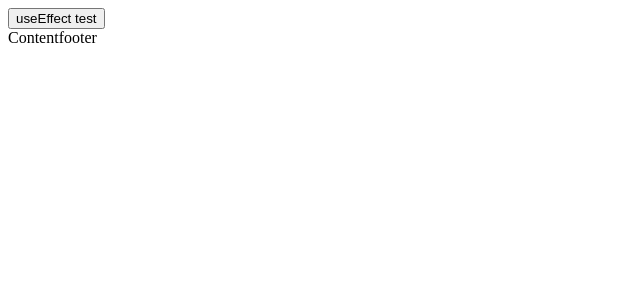
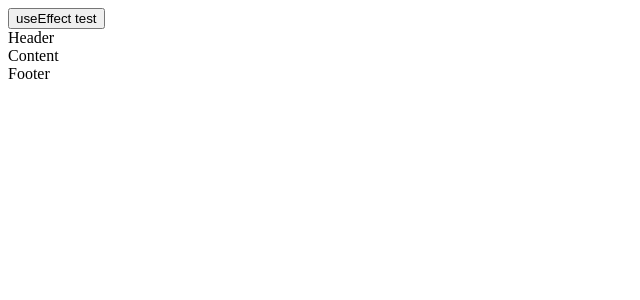
Before and after one commit to cheonseungmin/studying-mobx, a React (Create React App) app: page / in a window 1280 px wide. Shown: the top 300 px of the page, without its empty margins (0-640 px from the left). Built offline with nearby package versions, Linux system fonts and the light colour scheme.

Commit message:
중첩 observable도 1번만 렌더됨

```diff
--- a/src/component/foo/ContentComponent.tsx
+++ b/src/component/foo/ContentComponent.tsx
@@ -1,11 +1,21 @@
+import { observer } from "mobx-react";
 import React, { useContext } from "react";
+import FooterComponent from "./FooterComponent";
+import Store from "./Store";
 
 interface Props {}
 
-const ContentComponent: React.FC<Props> = ({}) => {
-	console.log("ContentComponent render");
+const ContentComponent = observer(() => {
+	const { a, b } = Store.instance;
 
-	return <>Content</>;
-};
+	console.log("render Content");
+	return (
+		<>
+			Content
+			<br />
+			<FooterComponent />
+		</>
+	);
+});
 
 export default ContentComponent;
--- a/src/component/foo/FooterComponent.tsx
+++ b/src/component/foo/FooterComponent.tsx
@@ -4,15 +4,20 @@ import Store from "./Store";
 
 interface Props {}
 
-const FooterComponent: React.FC<Props> = observer(({}) => {
+const FooterComponent = observer(() => {
 	const { a, b } = Store.instance;
 
 	useEffect(() => {
-		console.log("a: ", a);
-		console.log("b: ", b);
+		console.log("render Footer");
 	}, [a, b]);
 
-	return <>footer</>;
+	console.log("render Footer");
+
+	return (
+		<>
+			<div>Footer</div>
+		</>
+	);
 });
 
 export default FooterComponent;
--- a/src/component/foo/HeaderComponent.tsx
+++ b/src/component/foo/HeaderComponent.tsx
@@ -1,10 +1,9 @@
 import { observer } from "mobx-react";
 import React from "react";
+import ContentComponent from "./ContentComponent";
 import Store from "./Store";
 
-interface Props {}
-
-const HeaderComponent: React.FC<Props> = observer(({}) => {
+const HeaderComponent = observer(() => {
 	const { a, b, setA, setB } = Store.instance;
 
 	const onClickButton = () => {
@@ -12,12 +11,18 @@ const HeaderComponent: React.FC<Props> = observer(({}) => {
 		setB(b + "b");
 	};
 
+	console.log("render Header");
+
 	return (
 		<>
 			<div>
 				<button type="button" onClick={onClickButton}>
 					useEffect test
 				</button>
+				<br />
+				Header
+				<br />
+				<ContentComponent />
 			</div>
 		</>
 	);
--- a/src/template/FooPage.tsx
+++ b/src/template/FooPage.tsx
@@ -1,17 +1,14 @@
-import React from 'react';
+import React from "react";
 import Foo, {
-  HeaderComponent as FooHeaderComponent,
-  ContentComponent as FooContentComponent,
-  FooterComponent as FooFooterComponent
-} from '../component/foo';
-
+	HeaderComponent as FooHeaderComponent,
+	ContentComponent as FooContentComponent,
+	FooterComponent as FooFooterComponent,
+} from "../component/foo";
 
 const FooPage: React.FC = () => (
-  <Foo examplePageProp="Foo">
-    <FooHeaderComponent/>
-    <FooContentComponent/>
-    <FooFooterComponent/>
-  </Foo>
+	<Foo examplePageProp="Foo">
+		<FooHeaderComponent />
+	</Foo>
 );
 
 export default FooPage;
```
